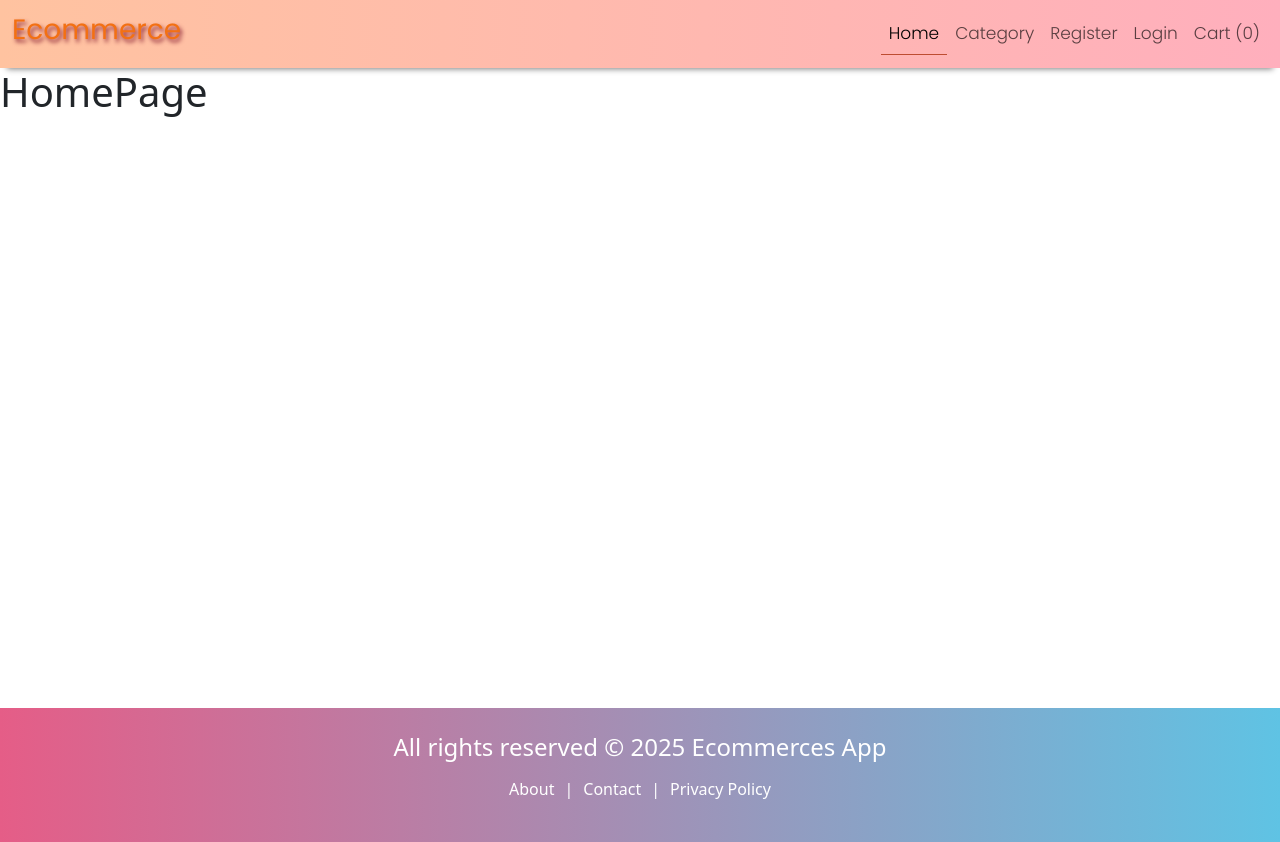
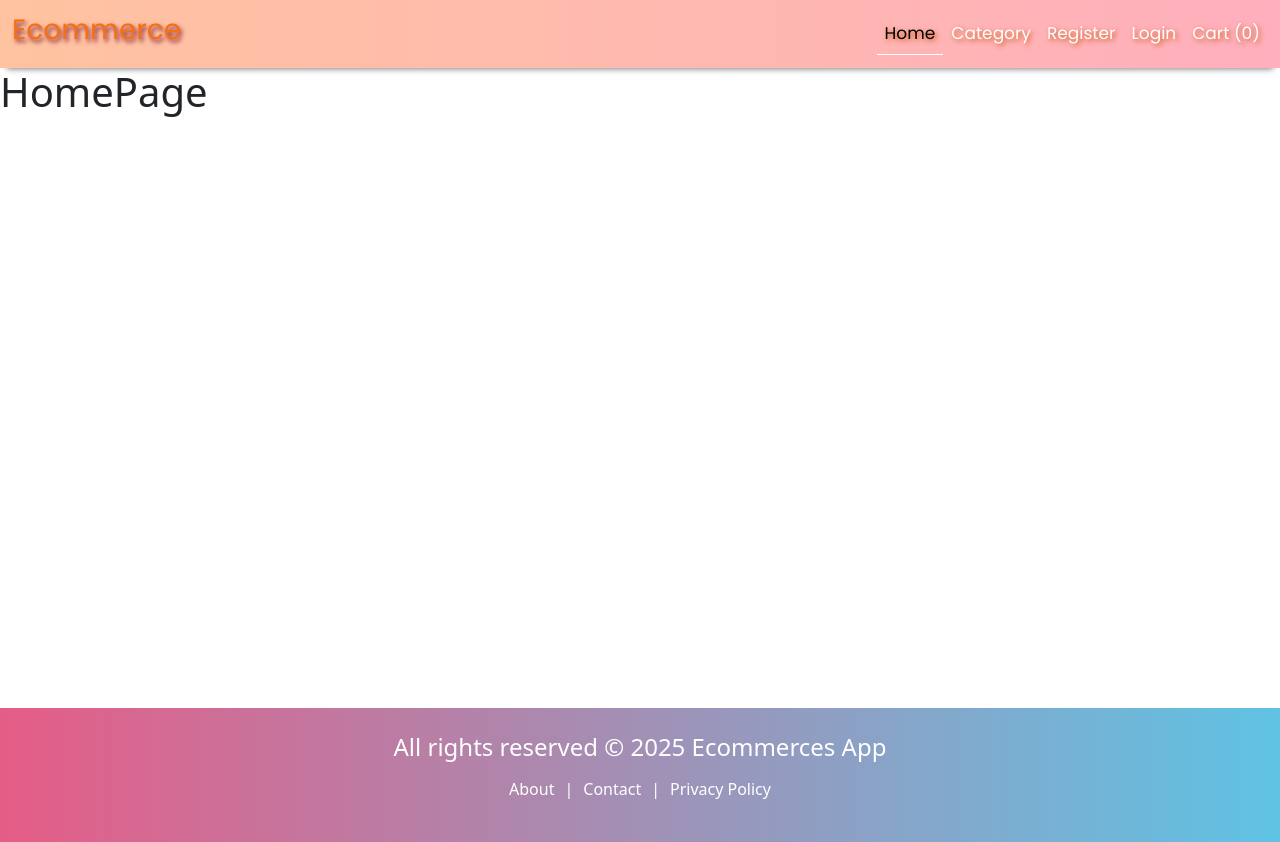
Before and after one commit to farhanwaseer/NODEJS, a React (Vite) app in the folder Ecommerces App/client/: page / in a window 1280 px wide. Built offline with nearby package versions, Linux system fonts and the light colour scheme; a web font is replaced by a local one.

Commit message:
nav link css updated

```diff
--- a/Ecommerces App/client/src/index.css
+++ b/Ecommerces App/client/src/index.css
@@ -38,11 +38,21 @@
 }
 
 .nav-link {
-  font-weight: 300 !important;
+  font-weight: 400 !important;
+  /* color: #db1212c9; */
+  color: #ffffff;
+  text-shadow: 2px 2px 5px #cc5510;
 }
 
+.nav-link:hover {
+  color: #ffffff;
+  text-shadow: 0px 0px 0px #cc5510;
+  /* margin: 1px; */
+}
+
+
 .active {
-  border-bottom: 1px solid rgb(189, 77, 49);
+  border-bottom: 1px solid rgb(255, 255, 255);
 }
 
 /* Page Not Found */
@@ -72,7 +82,8 @@
 }
 
 .pnf-btn:hover {
- padding: 8px;
+  padding: 8px;
+  background-color: #0000004f;
 }
 
 /* Footer */
```
